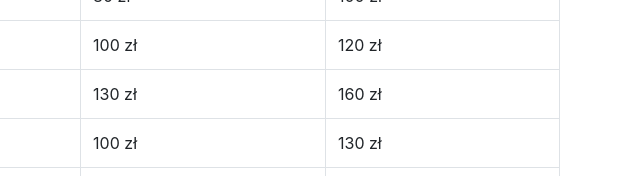
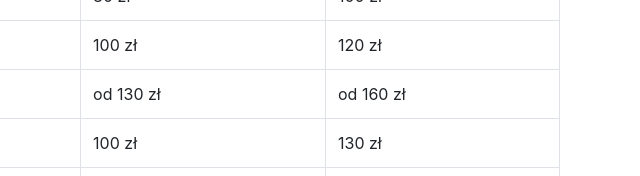
Before and after one commit to KazimieraW/KazimieraW.github.io, a plain HTML site: page index.html in a window 1280 px wide. Shown: the part 776-952 px from the top of the page, 635-1275 px from the left. Drawn offline with nearby package versions, Linux system fonts and the light colour scheme.

Commit message:
Update index.html

```diff
--- a/index.html
+++ b/index.html
@@ -117,8 +117,8 @@
                         <tr>
                             <th scope="row">7</th>
                             <td>Baleyage</td>
-                            <td>130 zł</td>
-                            <td>160 zł</td>
+                            <td>od 130 zł</td>
+                            <td>od 160 zł</td>
                         </tr>
                         <tr>
                             <th scope="row">8</th>
```
